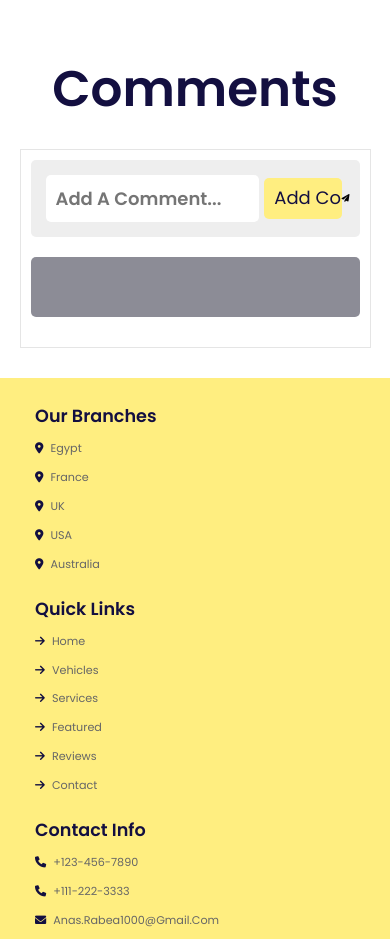
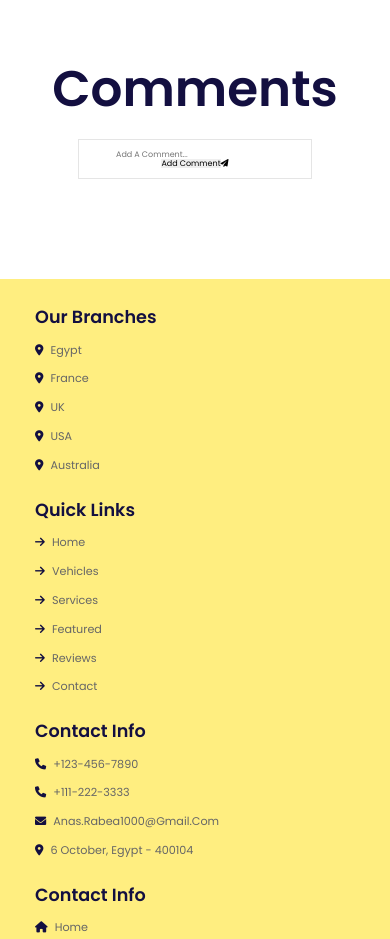
Before and after one commit to AnasRabeaa/Graduation-project, a plain HTML site: page ford.html in a window 390 px wide. Shown: the part 1080-2019 px from the top of the page. Drawn offline with nearby package versions, Linux system fonts and the light colour scheme.

Commit message:
new push

```diff
--- a/css/reservation.css
+++ b/css/reservation.css
@@ -302,89 +302,86 @@ input[type="search"] {
   justify-content: center;
 }
 .container-comment {
-  width: 80%;
+  width: 60%;
   text-align: center;
-  margin: 30px auto;
+  margin: 20px auto;
   padding: 10px;
   border: var(--border);
+  margin-bottom: 100px;
 }
-@media (max-width: 767px) {
-  .container-comment {
-    width: 90%;
-  }
-}
-.container-comment div {
-  background-color: #eee;
-  padding: 2rem;
-  width: 100%;
-  border-radius: 5px;
+.comments ul {
+  list-style: none;
+  padding: 0;
+  font-size: 20px;
 }
 
-.container-comment form {
-  background-color: #eee;
-  padding: 10px;
-  border-radius: 5px;
-  display: flex;
-  justify-content: space-between;
-  align-items: center;
-  margin-bottom: 2rem;
-}
-.container-comment .input {
-  font-weight: bold;
-  font-size: 18px;
-  float: left;
-  width: 70%;
-  height: 65%;
-  margin: 5px;
-  padding: 7px;
-  border: transparent;
-  padding: 10px;
-  border-radius: 5px;
-  flex-basis: 70%;
-  outline: none;
+textarea {
+  width: 100%;
+  font-size: 20px;
+  border: none;
+  background: #E8E8E8;
+  padding: 5px 10px;
+  height: 50%;
+  border-radius: 5px 5px 0px 0px;
+  border-bottom: 2px solid #016BA8;
+  transition: all 0.5s;
+  margin-top: 15px;
 }
 
-.add,
-.tasks button {
-  font-size: 18px;
-  width: 25%;
-  cursor: pointer;
-  height: 70%;
-  margin: 5px auto;
-  border: transparent;
-  padding: 10px;
-  border-radius: 5px;
-  color: var(--black);
-  background-color: var(--light-yellow);
-  cursor: pointer;
-}
-.add:hover {
-  background-color: var(--yellow);
+.comments .comment {
+  background-color: #edeff4;
+  overflow: hidden;
+  margin-bottom: 5px;
+  padding-bottom: 10px;
 }
 
-.container-comment .tasks {
-  background-color: rgb(140, 140, 150);
-  margin: 20px auto;
-  border-radius: 5px;
-  padding: 30px;
+.comments .comment .user {
+  display: flex;
+  flex-direction: column;
+  width: 90px;
 }
 
-.container-comment .tasks div {
-  margin: 15px auto;
-  background-color: white;
-  border-radius: 10px;
-  justify-content: space-between;
-  padding: 10px;
+.comments .comment-content p {
+  margin: 0;
+
+
 }
 
-.container-comment .tasks p {
+.comments .comment-content strong{
   float: left;
-  text-align: left;
-  font-weight: bold;
-  font-size: 20px;
-  width: 70%;
-  padding: 10px;
-  margin: 10px auto;
+  font-size: 14px;
+  color: #666;
+}
+.comments .comment-content span {
+  font-size: 12px;
+  color: #666;
+
+}
+.comments li img {
+  vertical-align: top;
+  float: left;
+  margin-right: 15px;
+}
+
+.add-comment {
+  clear: both;
+}
+
+
+.add-comment .add-btn {
+  float: right;
+  background: #016ba8;
+  color: #fff;
+  padding: 10px 10px;
+  border: none;
+  margin-top: 0px;
+  cursor: pointer;
+  text-transform: uppercase;
+  letter-spacing: 4px;
+  box-shadow: 0px 2px 6px 0px rgba(0, 0, 0, 0.25);
+  transition: 1s all;
+  font-size: 10px;
+  border-radius: 5px;
 }
 
 #featured {
```
